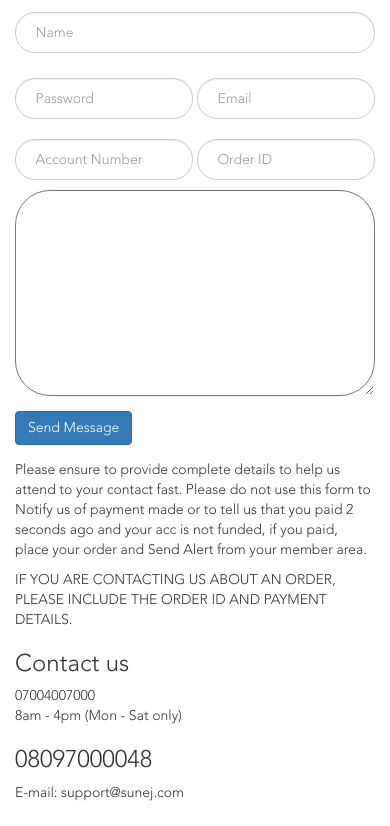
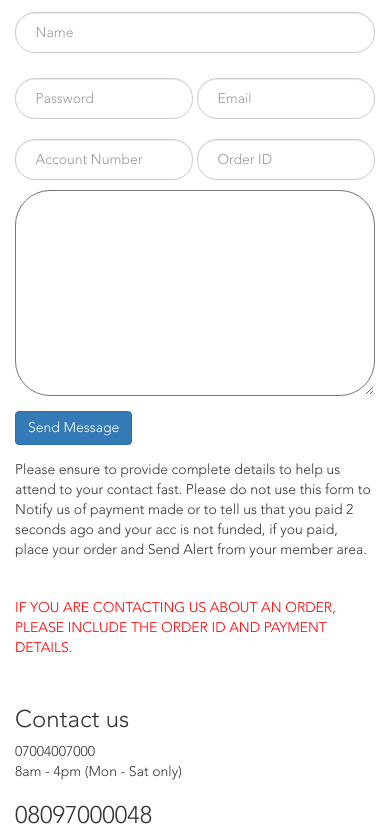
Before and after one commit to achugo/Naira4Dollar, a plain HTML site: page contact.html in a window 390 px wide. Shown: the part 274-1100 px from the top of the page. Drawn offline with nearby package versions, Linux system fonts and the light colour scheme.

Commit message:
updated paragraph in contact page

```diff
--- a/css/_contact.scss
+++ b/css/_contact.scss
@@ -39,6 +39,17 @@
                 }
 
             }
+            .col-md-6{
+                &:nth-child(2){
+                    p{
+                        padding-bottom: 2em;
+
+                        &:nth-child(2){
+                            color: #FF0000;
+                        }
+                    }
+                }
+            }
         }
 
     }
```
Also changed, not shown: css/style.css, 1 other file.
